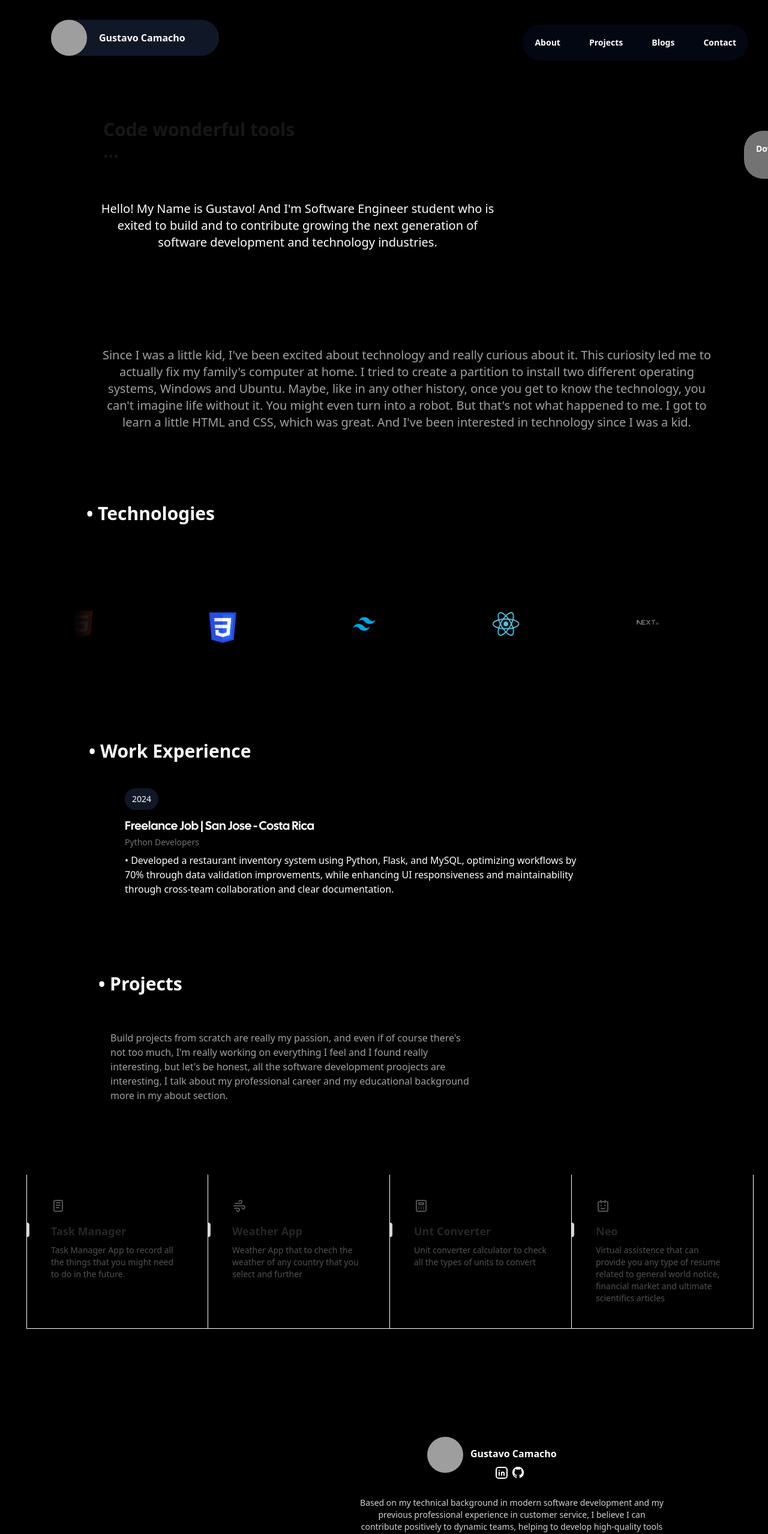
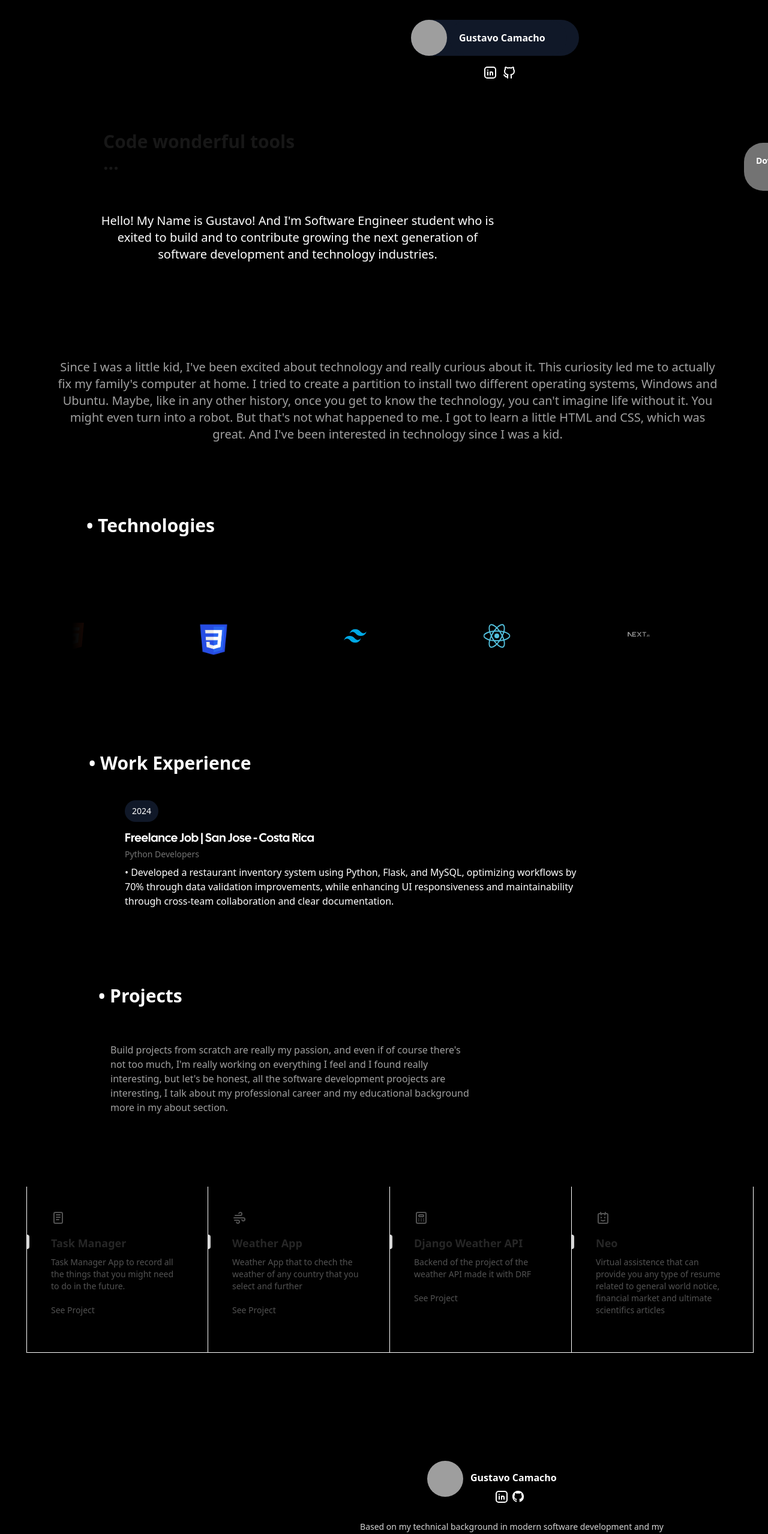
Before and after one commit to Gusttav28/gustavo-portfolio, a Next.js app: page / in a window 1280 px wide. Shown: the top 2557 px of the page at 60% size. Built offline with nearby package versions, Linux system fonts and the light colour scheme; grey boxes are pictures that could not be loaded.

Commit message:
adding new files

```diff
--- a/src/app/components/AboutMe.jsx
+++ b/src/app/components/AboutMe.jsx
@@ -14,7 +14,7 @@ export default function AboutMe() {
         <div>
             {detail.map((item, index) => (
                 <div key={index}>
-                    <p className="text-xl text-center text-neutral-400 font-light ml-10 mt-30 2xl:text-xl 2xl:mt-5 2xl:mr-80 2xl:ml-10">
+                    <p className="text-xl text-center text-neutral-400 ml-10 font-light mt-30 md:text-center md:ml-6 lg:-ml-6 2xl:text-xl 2xl:mt-5 2xl:mr-80 2xl:ml-10">
                         {item.description}
                     </p>
                 </div>
--- a/src/app/components/NavBarMUI2.jsx
+++ b/src/app/components/NavBarMUI2.jsx
@@ -6,6 +6,9 @@ import {
   IconButton,
 } from "@material-tailwind/react";
 import { Bars3Icon, XMarkIcon } from "@heroicons/react/24/outline";
+import { IconBrandLinkedin } from "@tabler/icons-react"
+import { IconBrandGithub } from "@tabler/icons-react"
+
 
 function NavList() {
   const windowAlert = () =>{
@@ -16,7 +19,7 @@ function NavList() {
       <ul className="my-2
       flex flex-col gap-5 lg:mb-0 lg:mt-0 lg:items-center lg:flex-row items-center
       flex-items-center lg:gap-2
-      bg-gray-950
+      bg-black //-> needs to be chance for background of the nav bar
       rounded-4xl
       py-2
       ">
@@ -26,10 +29,9 @@ function NavList() {
           color="blue-gray"
           className="p-1 font-medium"
         >
-          <a href="/about" className="block px-4 py-2 items-center hover:bg-gray-900 hover:rounded-full hover:scale-105 transition-transform font-bold" onClick={windowAlert}>
-            About
-
-          </a>
+          {/* <a href="/certificates" className="block px-4 py-2 items-center hover:bg-gray-900 hover:rounded-full hover:scale-105 transition-transform font-bold" onClick={windowAlert}>
+            Certicates
+          </a> */}
         </Typography>
         <Typography
           as="li"
@@ -37,9 +39,9 @@ function NavList() {
           color="blue-gray"
           className="p-1 font-medium"
         >
-          <a href="/projects" className="block px-4 py-2 items-center hover:bg-gray-900 hover:rounded-full hover:scale-105 transition-transform font-bold" onClick={windowAlert}>
+          {/* <a href="/projects" className="block px-4 py-2 items-center hover:bg-gray-900 hover:rounded-full hover:scale-105 transition-transform font-bold" onClick={windowAlert}>
             Projects
-          </a>
+          </a> */}
         </Typography>
         <Typography
           as="li"
@@ -47,9 +49,9 @@ function NavList() {
           color="blue-gray"
           className="p-1 font-medium"
         >
-          <a href="/blog" className="block px-4 py-2 items-center hover:bg-gray-900 hover:rounded-full hover:scale-105 transition-transform font-bold" onClick={windowAlert}>
+          {/* <a href="/blog" className="block px-4 py-2 items-center hover:bg-gray-900 hover:rounded-full hover:scale-105 transition-transform font-bold" onClick={windowAlert}>
             Blogs
-          </a>
+          </a> */}
         </Typography>
         <Typography
           as="li"
@@ -57,9 +59,9 @@ function NavList() {
           color="blue-gray"
           className="p-1 font-medium"
         >
-          <a href="/contact" className="block px-4 py-2  hover:bg-gray-900 hover:rounded-full hover:scale-105 transition-transform font-bold" onClick={windowAlert}>
+          {/* <a href="/contact" className="block px-4 py-2  hover:bg-gray-900 hover:rounded-full hover:scale-105 transition-transform font-bold" onClick={windowAlert}>
             Contact
-          </a>
+          </a> */}
         </Typography>
       </ul>
     </div>
@@ -81,7 +83,7 @@ export function NavbarSimple() {
   }, []);
 
   return (
-    <Navbar className="bg-black mx-auto border-black py-3">
+    <Navbar className="bg-black mx-auto border-black py-3 sm:ml-50 mb:ml-250 lg:ml-100 xl:ml-150 2xl:ml-150">
       <div className="flex items-center mx-auto w-full justify-between max-w-screen-xl gap-2 text-blue-gray-900">
         <Typography
           as="a"
@@ -98,10 +100,10 @@ export function NavbarSimple() {
 
         </div>
         </Typography>
-        <div className="hidden lg:block justify-center">
+        <div className="hidden lg:block justify-c enter">
           <NavList />
         </div>
-        <IconButton
+        {/* <IconButton
           variant="text"
           className="ml-auto h-6 w-6 text-inherit hover:bg-transparent focus:bg-transparent active:bg-transparent lg:hidden"
           ripple={false}
@@ -112,7 +114,17 @@ export function NavbarSimple() {
           ) : (
             <Bars3Icon className="-mt-3 h-6 w-10" strokeWidth={2} />
           )}
-        </IconButton>
+        </IconButton> */}
+      </div>
+      <div className="flex mt-2 ml-15">
+        <a className="hover:text-blue-400 -mt-3 ml-20 sm:-mt-3 sm:ml-28 mb:-mt-3 mb:ml-20 lg:-mt-3 lg:ml-28 xl:-mt-3 xlml-32 2xl:-mt-3 2xl:ml-32
+          " href="https://www.linkedin.com/in/gustavo-camacho-b9a64b243/">
+              <IconBrandLinkedin/>
+          </a>
+        <a className="hover:text-blue-400 -mt-3 ml-2
+          " href="https://www.linkedin.com/in/gustavo-camacho-b9a64b243/">
+              <IconBrandGithub/>
+          </a>
       </div>
       <Collapse open={openNav}>
       <div className="flex justify-center">
--- a/src/app/components/ui/ProjectSections.jsx
+++ b/src/app/components/ui/ProjectSections.jsx
@@ -19,18 +19,39 @@ export function ProjectSectionDemo() {
       description:
         "Task Manager App to record all the things that you might need to do in the future.",
       icon: <IconNotes />,
+      project:(
+        <>
+          <a href="https://github.com/Gusttav28/NextJS">
+            See Project
+          </a>
+        </>
+      ),
     },
     {
       title: "Weather App",
       description:
         "Weather App that to chech the weather of any country that you select and further",
       icon: <IconWind />,
+      project:(
+        <>
+          <a href="https://github.com/Gusttav28/WeatherJS">
+            See Project
+          </a>
+        </>
+      ),
     },
     {
-      title: "Unt Converter",
+      title: "Django Weather API",
       description:
-        "Unit converter calculator to check all the types of units to convert",
+      "Backend of the project of the weather API made it with DRF",
       icon: <IconCalculator />,
+      project:(
+        <>
+          <a href="https://github.com/Gusttav28/Django-Weather-API">
+            See Project
+          </a>
+        </>
+      ),
     },
     {
       title: "Neo",
@@ -53,7 +74,8 @@ const Feature = ({
   title,
   description,
   icon,
-  index
+  index,
+  project,
 }) => {
   return (
     <div
@@ -86,6 +108,10 @@ const Feature = ({
         className="text-sm text-neutral-600 dark:text-neutral-300 max-w-xs relative z-10 px-10">
         {description}
       </p>
+      <p
+        className="text-sm mt-5 hover:text-blue-400 text-neutral-600 dark:text-neutral-300 max-w-xs relative z-10 px-10">
+        {project}
+      </p>
     </div>
   );
 };
```
Also changed, not shown: src/app/certificates/page.jsx (renamed from src/app/about/page.jsx), 1 other file (tests, documents, lock files or other folders).
